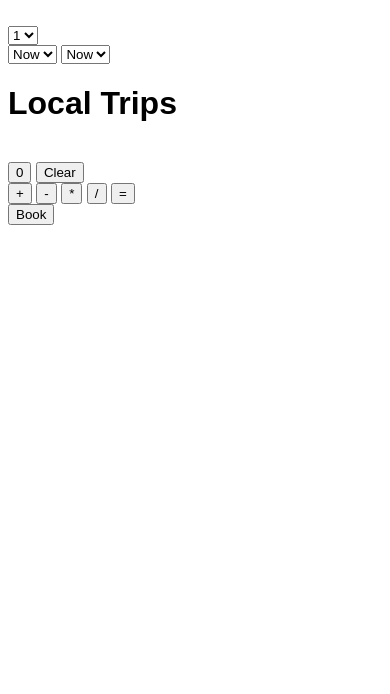
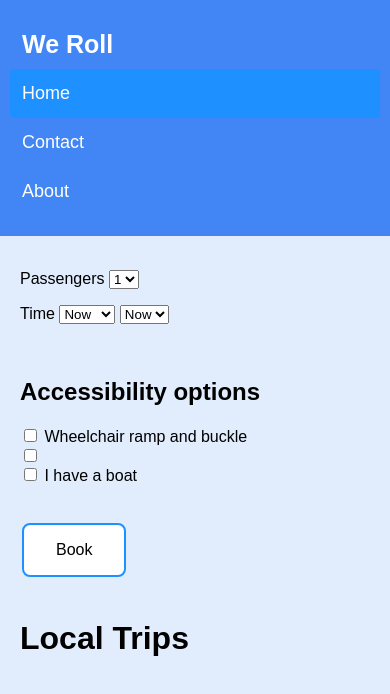
Before and after one commit to sarah888/WeRoll, a plain HTML site: page index.html in a window 390 px wide. Drawn offline with Linux system fonts and the light colour scheme.

Commit message:
added header to

```diff
--- a/index.html
+++ b/index.html
@@ -1,9 +1,8 @@
 <html>
 <head>
     <title>WeRoll</title>
-    <meta name="viewport" content="width=device-width, initial-scale=1">
 <style>
-body {font-family: Arial, Helvetica, sans-serif;}
+body {font-family: Arial, Helvetica, sans-serif;background-color: #e1ecfd;}
 
 /* The Modal (background) */
 .modal {
@@ -69,13 +68,106 @@ body {font-family: Arial, Helvetica, sans-serif;}
 
 .modal-body {padding: 2px 16px;}
 
-</style>
+
+    * {box-sizing: border-box;}
+
+    body {
+      margin: 0;
+      font-family: Arial, Helvetica, sans-serif;
+    }
+
+    .header {
+      overflow: hidden;
+      background-color: #4285f4;
+      padding: 20px 10px;
+    }
+
+    .header a {
+      float: left;
+      color: white;
+      text-align: center;
+      padding: 12px;
+      text-decoration: none;
+      font-size: 18px;
+      line-height: 25px;
+      border-radius: 4px;
+    }
+
+    .header a.logo {
+      font-size: 25px;
+      font-weight: bold;
+    }
+
+    .header a:hover {
+      background-color: white;
+      color: dodgerblue;
+    }
+
+    .header a.active {
+      background-color: dodgerblue;
+      color: white;
+    }
+
+    .header-right {
+      float: right;
+    }
+
+    @media screen and (max-width: 500px) {
+      .header a {
+        float: none;
+        display: block;
+        text-align: left;
+      }
+
+      .header-right {
+        float: none;
+      }
+    }
+
+    .button {
+        background-color: dodgerblue;
+        border: none;
+        color: white;
+        padding: 16px 32px;
+        text-align: center;
+        text-decoration: none;
+        display: inline-block;
+        font-size: 16px;
+        margin: 4px 2px;
+        transition-duration: 0.4s;
+        cursor: pointer;
+        border-radius: 8px;
+    }
+
+    .button1 {
+        background-color: white;
+        color: black;
+        border: 2px solid dodgerblue;
+    }
+
+    .button1:hover {
+        background-color: dodgerblue;
+        color: white;
+    }
+    </style>
+    </head>
+    <body>
+
+    <div class="header">
+      <a href="#index" class="logo">We Roll</a>
+      <div class="header-right">
+        <a class="active" href="#index">Home</a>
+        <a href="#contact">Contact</a>
+        <a href="#about">About</a>
+      </div>
+    </div>
 
 </head>
-<body>
+
     <label id='display'></label>
     <br/>
     <!-- # of Passengers drop down  -->
+    <p style="padding-left:20px">Passengers
     <select name="passengers" id="passengers">
         <option value="1">1</option>
         <option value="2">2</option>
@@ -83,48 +175,50 @@ body {font-family: Arial, Helvetica, sans-serif;}
         <option value="4">4</option>
         <option value="5">5</option>
         <option value="6">6</option>
-    </select>
-    <br/>
+    </select></p>
+
     <!-- Time hour drop down -->
+    <p style="padding-left:20px">Time
     <select name="time" id="time">
         <option value="0">Now</option>
-        <option value="1">1</option>
-        <option value="2">2</option>
-        <option value="3">3</option>
-        <option value="4">4</option>
-        <option value="5">5</option>
-        <option value="6">6</option>
-        <option value="7">7</option>
-        <option value="8">8</option>
-        <option value="9">9</option>
-        <option value="10">10</option>
-        <option value="11">11</option>
-        <option value="12">12</option>
+        <option value="1">1:00</option>
+        <option value="2">2:00</option>
+        <option value="3">3:00</option>
+        <option value="4">4:00</option>
+        <option value="5">5:00</option>
+        <option value="6">6:00</option>
+        <option value="7">7:00</option>
+        <option value="8">8:00</option>
+        <option value="9">9:00</option>
+        <option value="10">10:00</option>
+        <option value="11">11:00</option>
+        <option value="12">12:00</option>
     </select>
     <!-- am or pm drop down -->
     <select name="ampm" id="ampm">
         <option value="0">Now</option>
         <option value="AM">AM</option>
         <option value="PM">PM</option>
-    </select>
+    </select></p>
     <br/>
-    <h1>Local Trips</h1>
-    <br/>
-    <button id='btn0' class="digit">0</button>
-    <button id='btnClear'>Clear</button>
-    <br/>
-    <button id='btnAdd' class="operation">+</button>
-    <button id='btn2Sub' class="operation">-</button>
-    <button id='btnMult' class="operation">*</button>
-    <button id='btnDiv' class="operation">/</button>
-    <button id='btnEqual'>=</button>
-    <br/>
+    <h2 style="padding-left:20px">Accessibility options</h2>
+    <form action="/action_page.php" style="padding-left:20px">
+        <input type="checkbox" id="vehicle1" name="vehicle1" value="Bike">
+        <label for="vehicle1"> Wheelchair ramp and buckle</label><br>
+        <input type="checkbox" id="vehicle2" name="vehicle2" value="Car">
+        <label for="vehicle2"> </label><br>
+        <input type="checkbox" id="vehicle3" name="vehicle3" value="Boat">
+        <label for="vehicle3"> I have a boat</label><br><br>
+    </form>
 
+    <!-- Trigger/Open The Modal -->
+    <div style="padding-left:20px">
+    <button id="myBtn" class = "button button1" >Book</button></div><br/>
 
+    <h1 style="padding-left:20px">Local Trips</h1>
+    <br/><br/>
 
-<!-- Trigger/Open The Modal -->
-<button id="myBtn">Book</button>
-
+<!-- BOOK NOw POP UP-->
 <!-- The Modal -->
 <div id="myModal" class="modal">
 
@@ -136,10 +230,21 @@ body {font-family: Arial, Helvetica, sans-serif;}
     </div>
     <div class="modal-body">
       <p>your destination, time, passengers</p>
-      <p>Some other text...</p>
     </div>
+    <form action="/action_page.php">
+        <input type="checkbox" id="carpool" name="carpool" value="carpool">
+        <label for="carpool"> Offer remaining seats for carpool</label><br>
+      </form>
+      <form action="payment.html" >
+		<input type="submit" value="Continue to Payment"/>
+		<style type="text/css">
+			input{font-family: 'Franklin Gothic Medium', 'Arial Narrow', Arial, sans-serif;}
+			input{background-color:dodgerblue;}
+			input{color: white;}
+		</style>
+	</form>
+
   </div>
-
 </div>
 
 <script>
```
Also changed, not shown: book_trip.html (deleted), book_trip.js (deleted).
